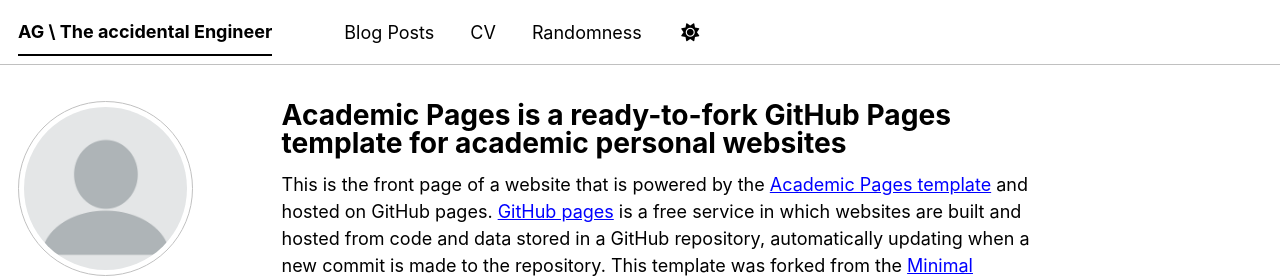
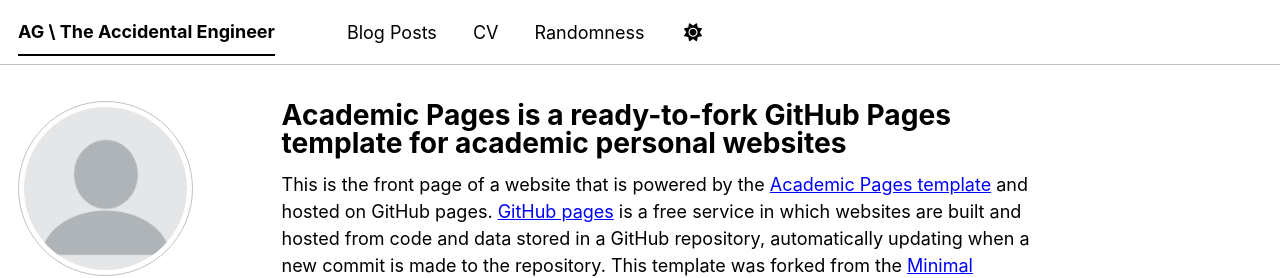
Before and after one commit to anand-gautam/anand-gautam.github.io, a Jekyll site: the page built from _pages/about.md, in a window 1280 px wide. Shown: the top 278 px of the page. Built offline with Jekyll 4.4.1, drawn with Linux system fonts in a browser that asks for light colours; a script bundle is joined from its source files by our own code; library files that are not in the unit come from our copies.

```diff
--- a/_config.yml
+++ b/_config.yml
@@ -9,7 +9,7 @@
 # Basic Site Settings
 locale                   : "en-US"
 site_theme               : "contrast" # The available themes options are "default", "air", "sunrise", "mint", "dirt" and "contrast"
-title                    : "AG \\ The accidental Engineer"
+title                    : "AG \\ The Accidental Engineer"
 title_separator          : "-"
 name                     : &name "Anand"
 description              : &description "Automation | Gen AI | Six Sigma"   # Update this with a general description of your site, this is the default if not overridden by a page
```
